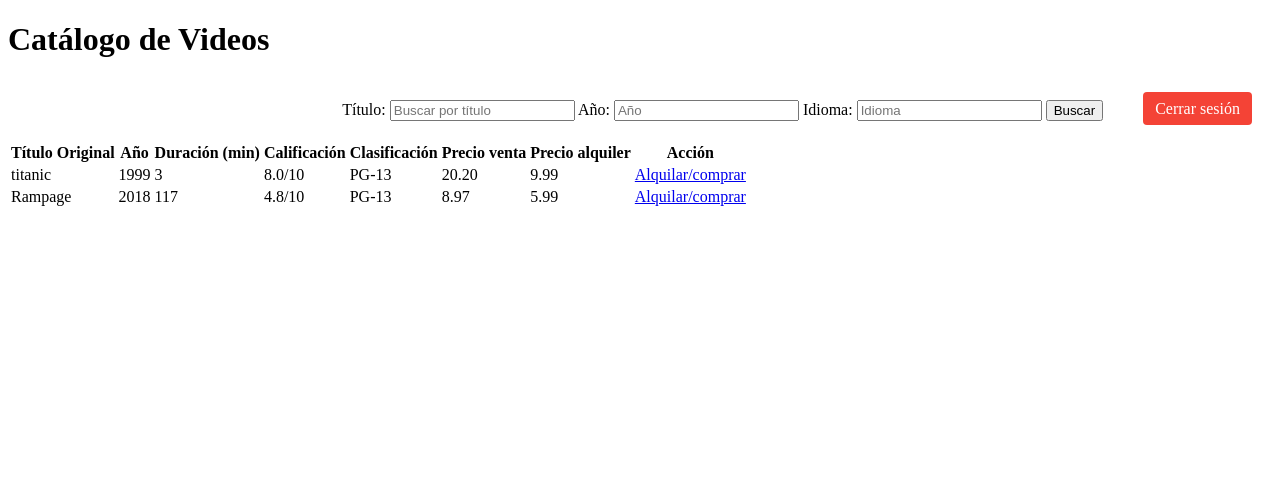
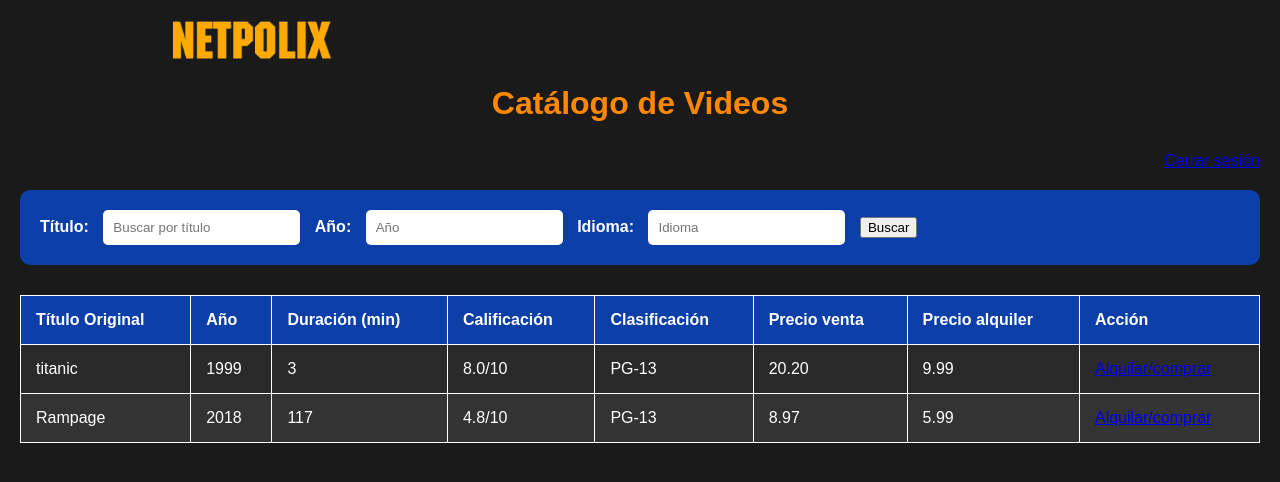
Before and after one commit to SantiagoMontanaCastro/PracticaAplicadaRepositorio, a Django app: page /vav/catalogo/ in a window 1280 px wide. Shown: the top 482 px of the page. Run offline with Django 5.2, Linux system fonts and the light colour scheme; a user stored in the database is signed in; data comes from the database, SQL or seed files in the repository; both versions use the stored data as it was after the commit.

Commit message:
Pagina Catalogo

```diff
--- a/netpolix/crm/templates/crm/login.html
+++ b/netpolix/crm/templates/crm/login.html
@@ -7,7 +7,7 @@
     <meta charset="UTF-8">
     <meta name="viewport" content="width=device-width, initial-scale=1.0">
     <title>Document</title>
-    <link rel="stylesheet" href="{% static 'css/style.css' %}">
+    <link rel="stylesheet" href="{% static 'css/styles.css' %}">
 
 </head>
 
--- a/netpolix/crm/templates/crm/registro.html
+++ b/netpolix/crm/templates/crm/registro.html
@@ -6,7 +6,7 @@
     <meta charset="UTF-8">
     <meta name="viewport" content="width=device-width, initial-scale=1.0">
     <title>Registro de Cliente</title>
-    <link rel="stylesheet" href="{% static 'css/style.css' %}">
+    <link rel="stylesheet" href="{% static 'css/styles.css' %}">
 </head>
 
 <body>
--- /dev/null
+++ b/netpolix/vav/static/css/style_catalogo.css
@@ -0,0 +1,111 @@
+body {
+    background-color: #1a1a1a;
+    color: #FFFFFF;
+    font-family: Arial, sans-serif;
+    margin: 0;
+    padding: 20px;
+}
+
+h1 {
+    text-align: center;
+    color: #FF8800;
+    margin-bottom: 30px;
+}
+
+.logout-container {
+    text-align: right;
+    margin-bottom: 20px;
+}
+
+.logout-btn {
+    background-color: #0D3FA9;
+    color: #FFFFFF;
+    padding: 10px 20px;
+    text-decoration: none;
+    border-radius: 5px;
+    font-size: 14px;
+}
+
+.logout-btn:hover {
+    background-color: #FF8800;
+    color: #1a1a1a;
+}
+
+.icono {
+    height: 40px;
+    margin-left: 150px;
+}
+
+.search-container {
+    background-color: #0D3FA9;
+    padding: 20px;
+    border-radius: 10px;
+    margin-bottom: 30px;
+}
+
+.search-container label {
+    color: #FFFFFF;
+    font-weight: bold;
+    margin-right: 10px;
+}
+
+.search-container input {
+    padding: 10px;
+    margin-right: 10px;
+    border: none;
+    border-radius: 5px;
+}
+
+.search-btn {
+    background-color: #FF8800;
+    color: #FFFFFF;
+    padding: 10px 20px;
+    border: none;
+    border-radius: 5px;
+    cursor: pointer;
+}
+
+.search-btn:hover {
+    background-color: #1a1a1a;
+    color: #FF8800;
+}
+
+table {
+    width: 100%;
+    border-collapse: collapse;
+    margin-top: 20px;
+}
+
+table th,
+table td {
+    padding: 15px;
+    border: 1px solid #FFFFFF;
+    text-align: left;
+}
+
+thead {
+    background-color: #0D3FA9;
+    color: #FFFFFF;
+}
+
+tbody tr:nth-child(odd) {
+    background-color: #2a2a2a;
+}
+
+tbody tr:nth-child(even) {
+    background-color: #333333;
+}
+
+.action-btn {
+    background-color: #FF8800;
+    color: #1a1a1a;
+    padding: 10px 20px;
+    border-radius: 5px;
+    text-decoration: none;
+    font-weight: bold;
+}
+
+.action-btn:hover {
+    background-color: #0D3FA9;
+    color: #FFFFFF;
+}
--- a/netpolix/vav/templates/vav/catalogo.html
+++ b/netpolix/vav/templates/vav/catalogo.html
@@ -1,37 +1,25 @@
+{% load static %}
 <!DOCTYPE html>
 <html lang="es">
+
 <head>
     <meta charset="UTF-8">
     <meta name="viewport" content="width=device-width, initial-scale=1.0">
     <title>Catálogo de Videos</title>
-    <style>
-        .search-container {
-            float: right;
-            margin: 20px;
-        }
-        .logout-container {
-            float: right;
-            margin: 20px;
-            font-size: 16px; /* Ajusta el tamaño de la fuente si es necesario */
-        }
-        .logout-container a {
-            padding: 8px 12px;
-            background-color: #f44336; /* Color de fondo */
-            color: white; /* Color del texto */
-            text-decoration: none; /* Sin subrayado */
-            border-radius: 4px; /* Bordes redondeados */
-        }
-        .logout-container a:hover {
-            background-color: #d32f2f; /* Color de fondo al pasar el mouse */
-        }
-    </style>
+    <link rel="stylesheet" href="{% static 'css/style_catalogo.css' %}">
 </head>
+
 <body>
+
+    <header class="header">
+        <img src="{% static 'images/Logo_Netpolix.png' %}" alt="Icono de Netpolix" class="icono">
+    </header>
+
     <h1>Catálogo de Videos</h1>
 
     <div class="logout-container">
         {% if user.is_authenticated %}
-            <a href="{% url 'logout' %}">Cerrar sesión</a>
+        <a href="{% url 'logout' %}">Cerrar sesión</a>
         {% endif %}
     </div>
 
@@ -78,4 +66,5 @@
         </tbody>
     </table>
 </body>
+
 </html>
--- a/netpolix/vav/templates/vav/pagina_inicio.html
+++ b/netpolix/vav/templates/vav/pagina_inicio.html
@@ -2,7 +2,6 @@
 
 
 {% block content %}
-
 
 
 </head>
@@ -10,9 +9,9 @@
 <body>
 
     <div class="content">
-        <h2>Alquila tus películas favoritas ahora</h2>
+        <h2>Alquila y compra tus películas favoritas ahora</h2>
         <p>Descubre las últimas novedades y disfruta de tu experiencia de cine en casa con NETPOLIX.</p>
-        <button class="btn">Explorar Películas</button>
+        <a href="/vav/catalogo/" target="_blank"><button class="btn">Explorar Películas</button></a>
     </div>
 
     <footer>
```
Also changed, not shown: netpolix/vav/static/css/styles_base.css (+41 -0 lines), netpolix/vav/templates/vav/base.html (+0 -8 lines), netpolix/crm/static/css/styles.css (renamed from netpolix/crm/static/css/style.css), netpolix/db.sqlite3.
